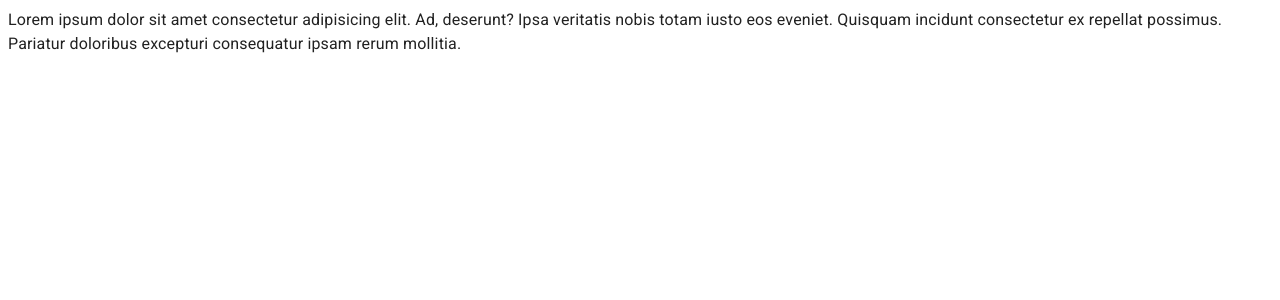
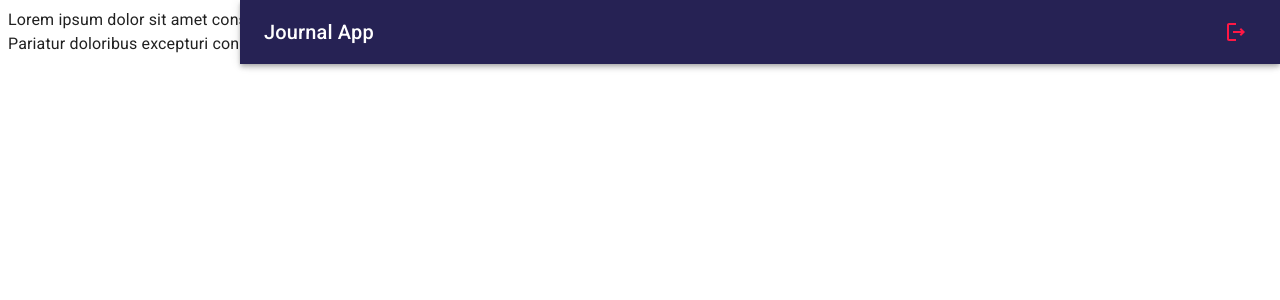
Before and after one commit to EdsonJSF/react-journal-app, a React (Vite) app: page / in a window 1280 px wide. Shown: the top 300 px of the page. Built offline with nearby package versions, Linux system fonts and the light colour scheme.

Commit message:
Feat: JournalNavBar

```diff
--- /dev/null
+++ b/src/journal/components/JournalNavBar.jsx
@@ -0,0 +1,37 @@
+import { AppBar, Grid, IconButton, Toolbar, Typography } from "@mui/material";
+import { LogoutOutlined, MenuOutlined } from "@mui/icons-material";
+
+export const JournalNavBar = ({ drawerWidth = 240 }) => {
+  return (
+    <AppBar
+      position="fixed"
+      sx={{
+        width: { sm: `calc(100% - ${drawerWidth}px)` },
+        ml: { sm: `${drawerWidth}px` },
+      }}
+    >
+      <Toolbar>
+        <IconButton
+          color="inherit"
+          edge="start"
+          sx={{ mr: 2, display: { sm: "none" } }}
+        >
+          <MenuOutlined />
+        </IconButton>
+        <Grid
+          container
+          direction="row"
+          justifyContent="space-between"
+          alignItems="center"
+        >
+          <Typography variant="h6" noWrap component="div">
+            Journal App
+          </Typography>
+          <IconButton color="error">
+            <LogoutOutlined />
+          </IconButton>
+        </Grid>
+      </Toolbar>
+    </AppBar>
+  );
+};
--- /dev/null
+++ b/src/journal/components/index.js
@@ -0,0 +1 @@
+export { JournalNavBar } from "./JournalNavBar";
--- a/src/journal/layout/JournalLayout.jsx
+++ b/src/journal/layout/JournalLayout.jsx
@@ -1,11 +1,12 @@
 import { Box } from "@mui/system";
+import { JournalNavBar } from "../components";
 
 const drawerWidth = 240;
 
 export const JournalLayout = ({ children }) => {
   return (
     <Box sx={{ display: "flex" }}>
-      {/* Navbar drawerWidth */}
+      <JournalNavBar drawerWidth={drawerWidth} />
 
       {/* Sidebar drawerWidth */}
 
```
